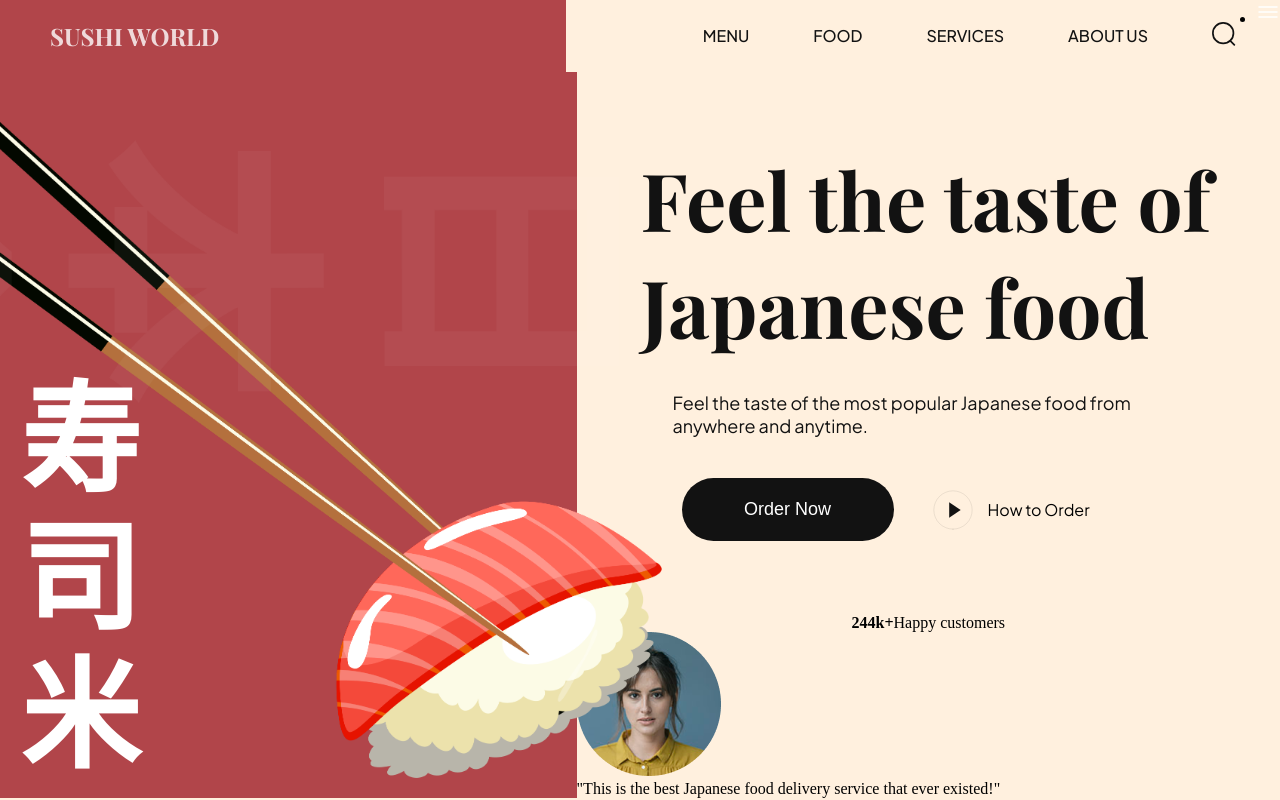
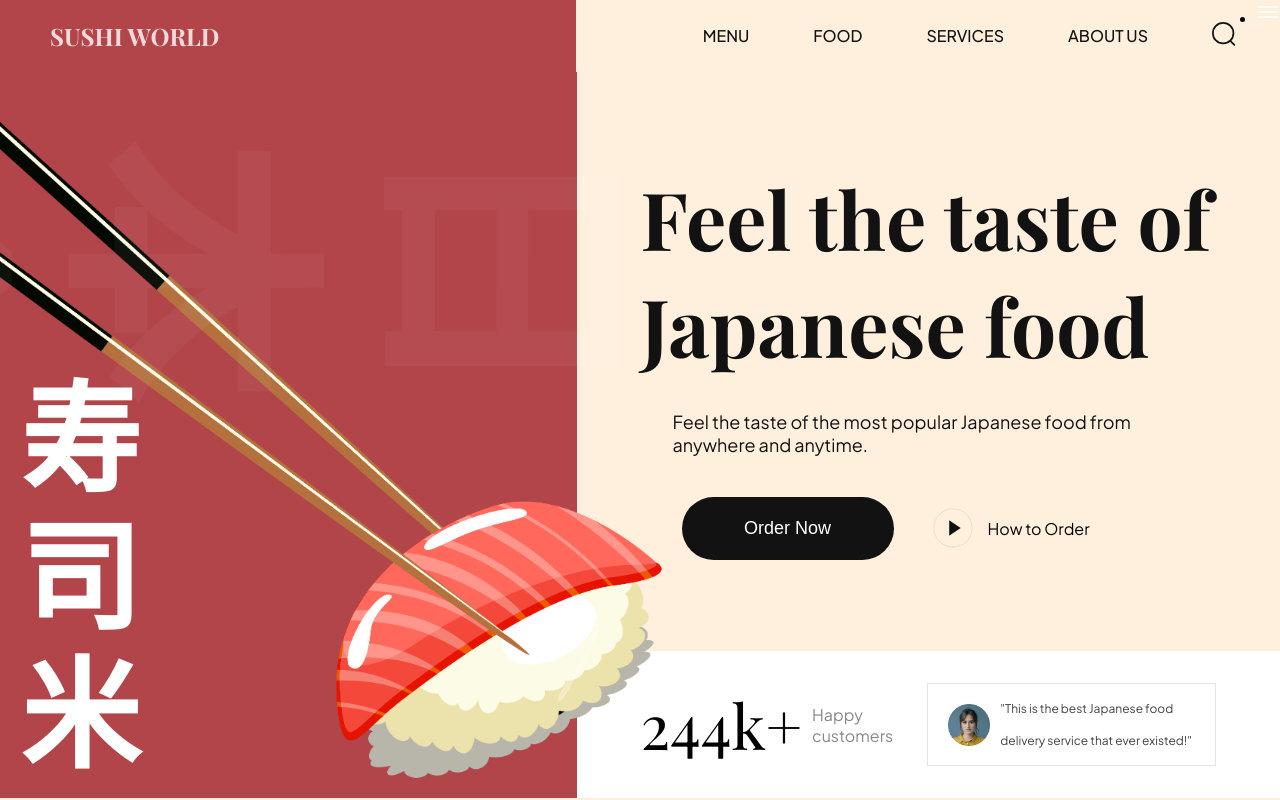
Before and after one commit to FFSediq/Project-Sushi, a website built with Vite: page public/index.html in a window 1280 px wide. Built offline with nearby package versions, Linux system fonts and the light colour scheme.

Commit message:
finished Hero and fixed Gap in header

```diff
--- a/public/css/header.css
+++ b/public/css/header.css
@@ -33,7 +33,7 @@
 
 .header__menu, .header__menu-mobile {
   padding: 20px;
-  flex: 1.236;
+  flex: 1.194;
   display: flex;
   align-items: center;
   justify-content: flex-end;
--- a/public/css/hero.css
+++ b/public/css/hero.css
@@ -111,3 +111,56 @@
     height: 46px;
     object-fit: contain;
 }
+
+.hero-content__testimonial{
+    padding: 32px 64px;
+    display: flex;
+    flex-wrap: wrap;
+    gap: 20px;
+    background: var(--color-white);
+}
+
+.hero-content__customer{
+    flex: 1;
+    gap: 10px;
+}
+
+.hero-content__customer h4{
+font-size: 62px;
+font-weight: 400;
+font-family: var(--playfair-display);
+}
+
+.hero-content__customer p{
+font-size: 16px;
+font-weight: 400;
+font-family: var(--plus-jakarta-sans);
+color: var(--secondary-color);
+opacity: 0.5;
+}
+
+.hero-content__review{
+    flex: 1;
+    display: flex;
+    align-items: center;
+    gap: 10px;
+
+    padding-left: 20px;
+    border: 1px solid rgba(2, 2, 2, 0.1);
+    min-width: 200px;
+}
+
+.hero-content__review img {
+    width: 42px;
+    height: 42px;
+    object-fit: contain;
+}
+
+.hero-content__review p{
+    font-size: 12px;
+    font-weight: 400;
+    line-height: 32px;
+    font-family: var(--plus-jakarta-sans);
+    color: var(--secondary-color);
+    opacity: 0.8;
+}
--- a/public/index.html
+++ b/public/index.html
@@ -70,7 +70,7 @@
                         <h4>24<span>4k+</span></h4>
                         <p>Happy customers</p>
                     </div>
-                    <div class="div-hero-content__review">
+                    <div class="hero-content__review">
                         <img src="assets/user.png" alt="user">
                         <p>"This is the best Japanese
                             food delivery service that ever existed!"
```
